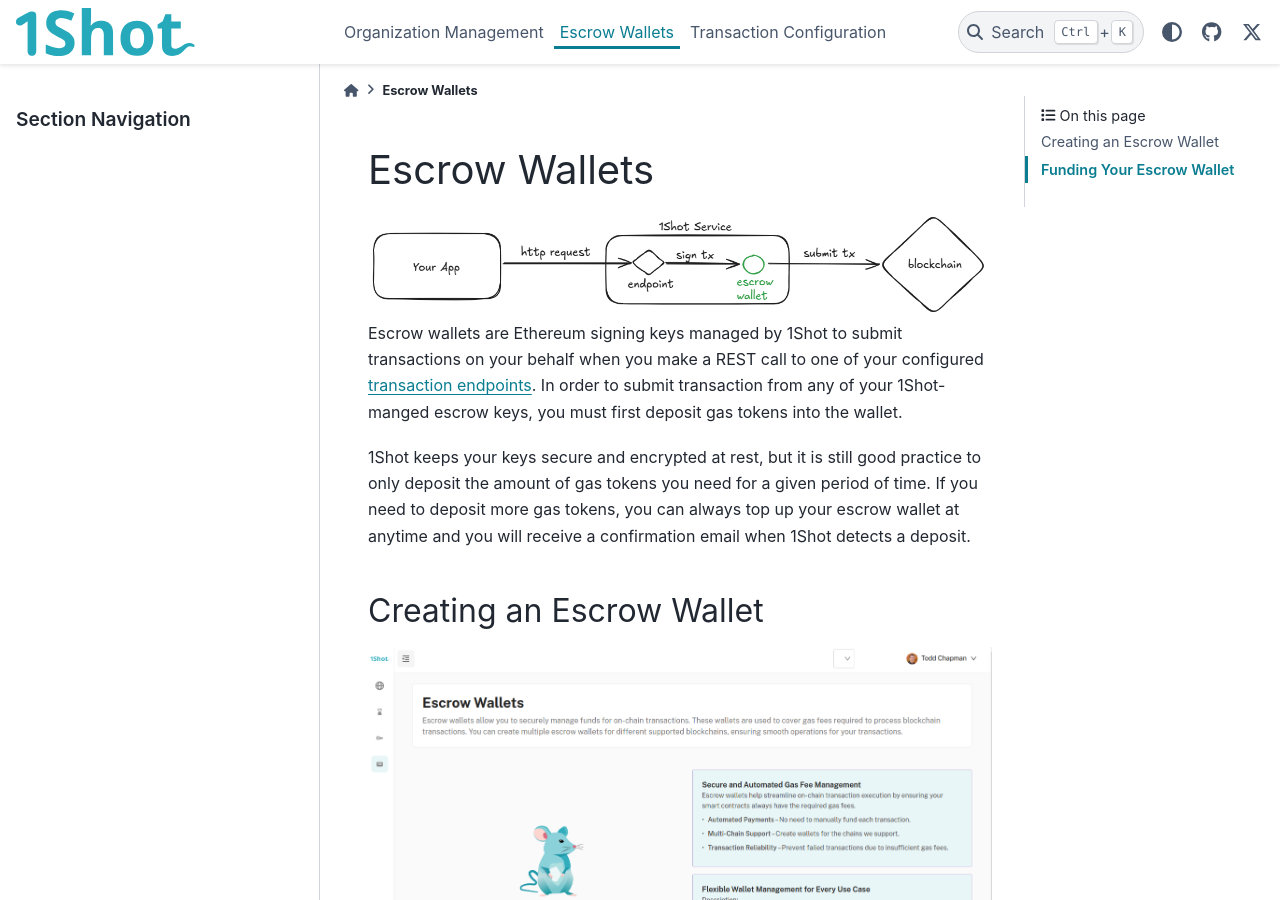
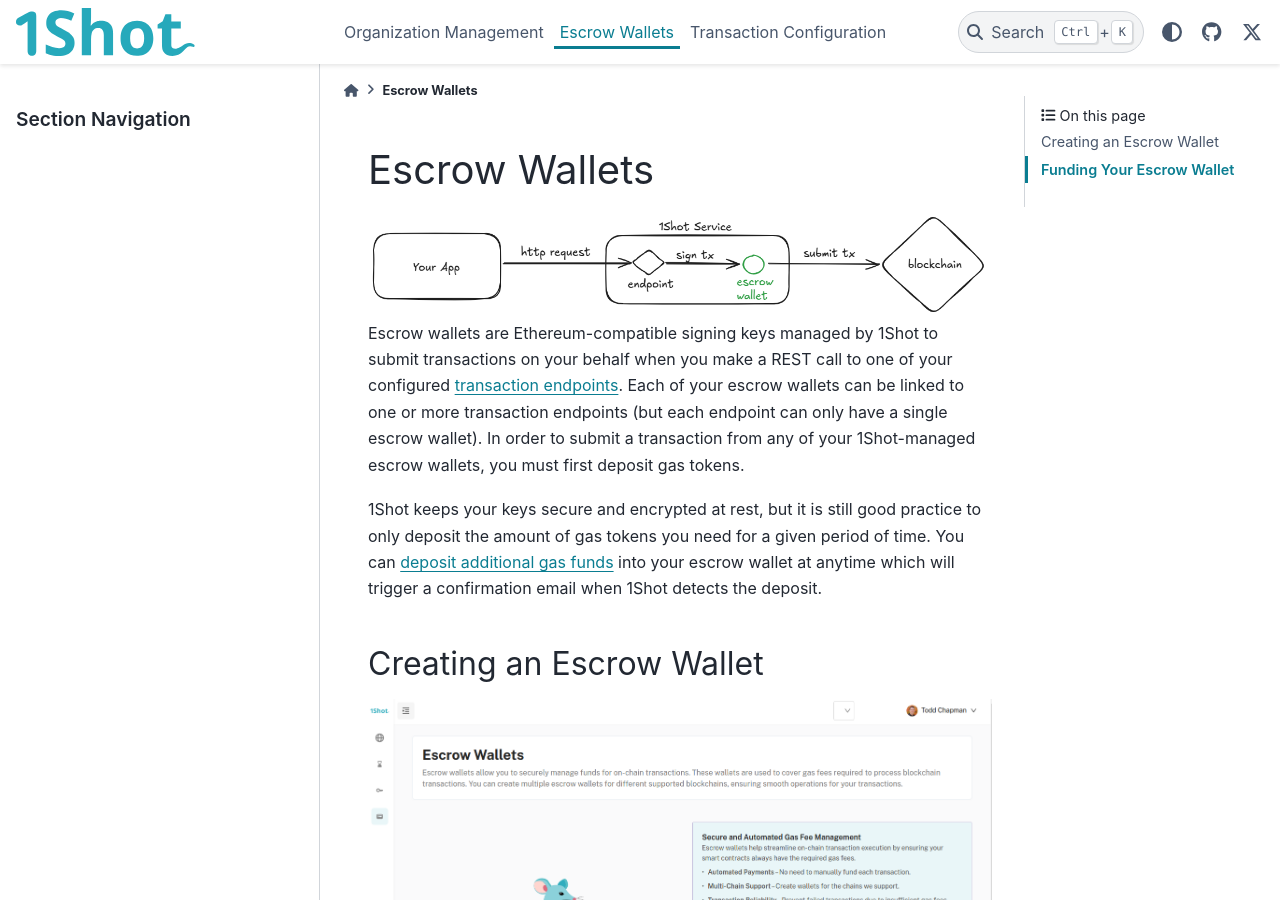
Before and after one commit to UXlySoftware/1shot-documentation, a Sphinx documentation site: the page built from source/escrow-wallets.rst, in a window 1280 px wide and 900 px high. Built offline with Sphinx 7.4.7 and the PyData theme 0.15.4, drawn with Linux system fonts in a browser that asks for light colours.

Commit message:
more escrow wallet content

```diff
--- a/source/escrow-wallets.rst
+++ b/source/escrow-wallets.rst
@@ -11,11 +11,14 @@
    :align: center
    :class: only-dark
 
-Escrow wallets are Ethereum signing keys managed by 1Shot to submit transactions on your behalf when you make a REST call to one of your configured
-`transaction endpoints <transactions.html>`_. In order to submit transaction from any of your 1Shot-manged escrow keys, you must first deposit gas tokens into the wallet.
+Escrow wallets are Ethereum-compatible signing keys managed by 1Shot to submit transactions on your behalf when you make a REST
+call to one of your configured `transaction endpoints <transactions.html>`_. Each of your escrow wallets can be linked to one or
+more transaction endpoints (but each endpoint can only have a single escrow wallet). In order to submit a transaction from any
+of your 1Shot-managed escrow wallets, you must first deposit gas tokens.
 
-1Shot keeps your keys secure and encrypted at rest, but it is still good practice to only deposit the amount of gas tokens you need for a given period of time.
-If you need to deposit more gas tokens, you can always top up your escrow wallet at anytime and you will receive a confirmation email when 1Shot detects a deposit.
+1Shot keeps your keys secure and encrypted at rest, but it is still good practice to only deposit the amount of gas tokens you
+need for a given period of time. You can `deposit additional gas funds <#funding-your-escrow-wallet>`_ into your escrow wallet
+at anytime which will trigger a confirmation email when 1Shot detects the deposit.
 
 Creating an Escrow Wallet
 --------------------------
@@ -24,11 +27,15 @@
    :alt: Creating your first escrow wallet
    :align: center
 
-To create an escrow wallet, navigate to the `Escrow Wallets <https://app.1shotapi.com/escrow-wallets>`_ page in the 1Shot dashboard and click the "Create Wallet" button.
-You will be prompted to enter a name and description for your new wallet and the target blockchain the wallet will operate on.
+To create an escrow wallet, navigate to the `Escrow Wallets <https://app.1shotapi.com/escrow-wallets>`_ page in the 1Shot dashboard
+and click the "Create Wallet" button. You will be prompted to enter a name and description for your new wallet and the target blockchain
+the wallet will operate on.
+
+.. _funding-your-escrow-wallet:
 
 Funding Your Escrow Wallet
 ---------------------------
 
-Only fund your escrow wallet with assets on the target blockchain the wallet is configured for. For example, if you are configuring a transaction endpoint for the Ethereum mainnet,
-you should only deposit Ethereum gas tokens into the wallet. If you are configuring a transaction endpoint for the Polygon network, you should only deposit Polygon gas tokens into the wallet.
+Only fund your escrow wallet with assets on the target blockchain the wallet is configured for. For example, if you are configuring a
+transaction endpoint for the Ethereum mainnet, you should only deposit Ethereum gas tokens into the wallet. If you are configuring
+a transaction endpoint for the Polygon network, you should only deposit Polygon gas tokens into the wallet.
```
